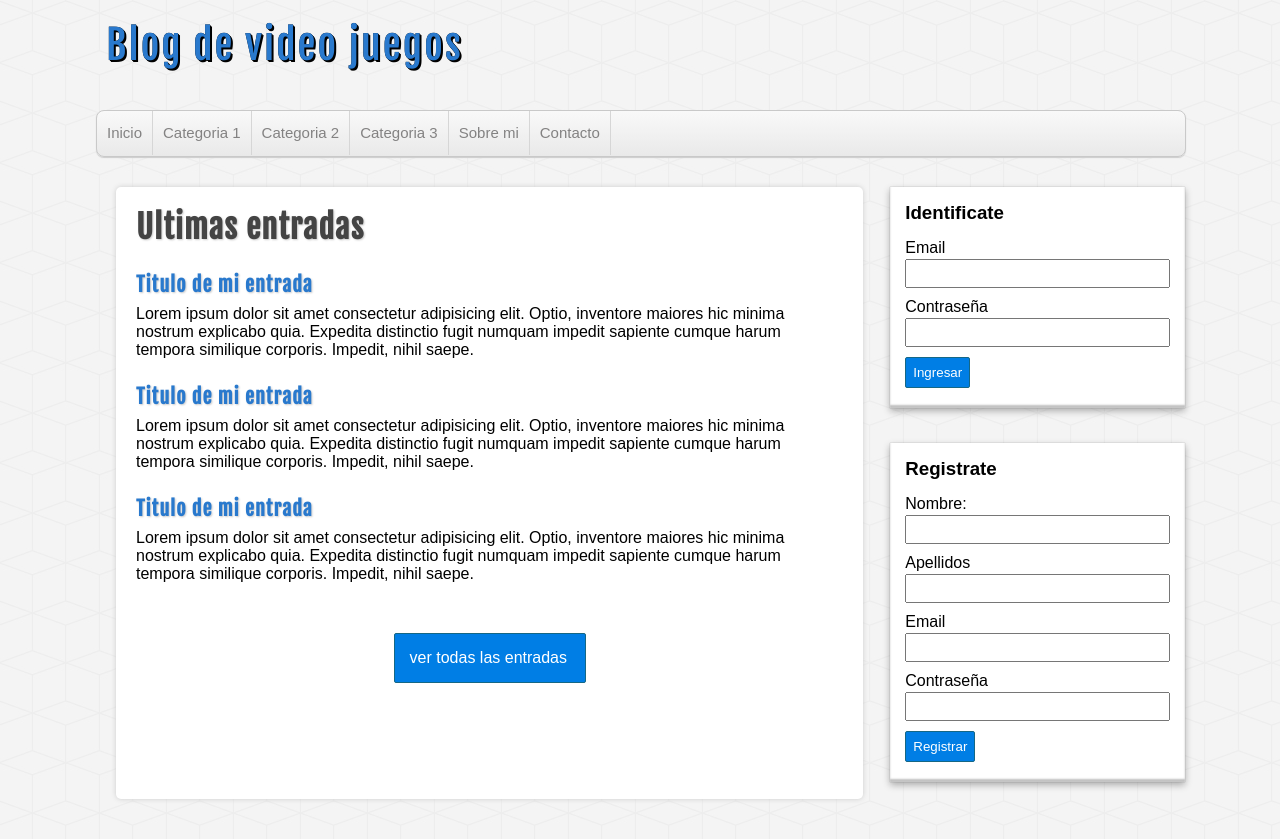
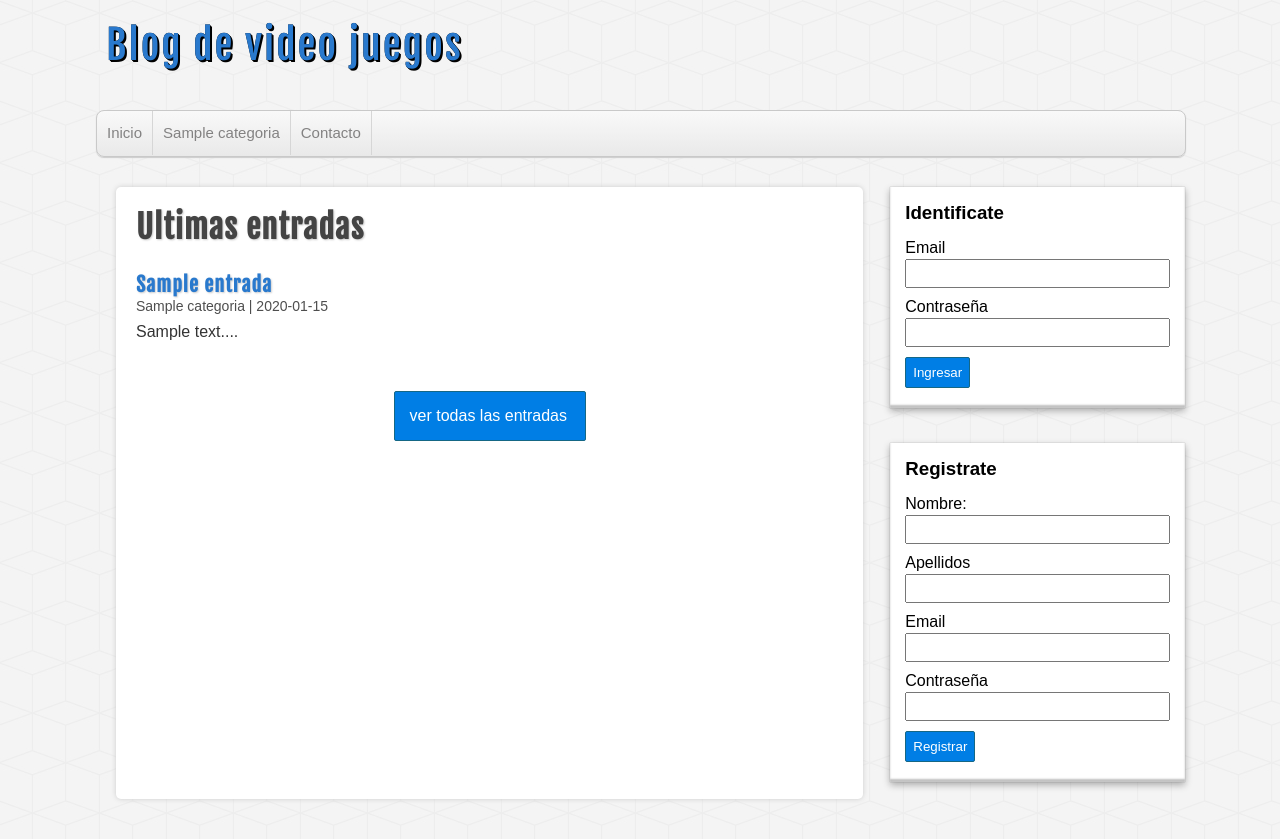
Before and after one commit to juan3232/project_php_mysql, a PHP site: page / in a window 1280 px wide. Shown: the top 839 px of the page. Run offline with PHP 8.4, Linux system fonts and the light colour scheme; tables that the repository leaves empty hold one stand-in row (values such as "Sample post").

Commit message:
esconder cosas

```diff
--- a/includes/cabecera.php
+++ b/includes/cabecera.php
@@ -1,4 +1,5 @@
 <?php require_once 'conexion.php'; ?>
+<?php require_once 'includes/helpers.php'; ?>
 
 <!DOCTYPE html>
 <html>
@@ -19,28 +20,24 @@
         </div>
 
         <!---Menu-->
+
         <nav id="menu">
             <ul>
                 <li>
                     <a href="index.php">Inicio</a>
                 </li>
-
+                <?php
+                    $categorias = conseguirCategorias($db);
+                    if(!empty($categorias)):
+                    while($categoria = mysqli_fetch_assoc($categorias)):
+                 ?>
                 <li>
-                    <a href="index.php">Categoria 1</a>
+                    <a href="categoria.php?id=<?=$categoria['id'] ?>"><?=$categoria['nombre']?></a>
                 </li>
-
-                <li>
-                    <a href="index.php">Categoria 2</a>
-                </li>
-
-                <li>
-                    <a href="index.php">Categoria 3</a>
-                </li>
-
-                <li>
-                    <a href="index.php">Sobre mi</a>
-                </li>
-
+                    <?php
+                    endwhile;
+                     endif;
+                    ?>
                 <li>
                     <a href="index.php">Contacto</a>
                 </li>
--- a/includes/lateral.php
+++ b/includes/lateral.php
@@ -1,18 +1,27 @@
-<?php require_once 'includes/helpers.php'; ?>
 <!---Barra lateral-->
 <aside id="sidebar">
 
-<?php if(isset($_SESSION['usuario'])): ?>
-		<div id="usuario-logueado" class="bloque">
-        <h3>Bienvenido, <?=$_SESSION['usuario']['nombre'].' '.$_SESSION['usuario']['apellidos'];?></h3>
-        <?php  var_dump($_SESSION['usuario']);  ?>
+    <?php if (isset($_SESSION['usuario'])) : ?>
+        <div id="usuario-logueado" class="bloque">
+            <h3>Bienvenido, <?= $_SESSION['usuario']['nombre'] . ' ' . $_SESSION['usuario']['apellidos']; ?></h3>
+            <!----Botones--->
+            <a href="cerrar.php" class="boton boton-verde">Crear entradas</a>
+            <a href="cerrar.php" class="boton ">Crear Categoria</a>
+            <a href="cerrar.php" class="boton boton-naranja">Mis datos</a>
+            <a href="cerrar.php" class="boton boton-rojo">cerrar cesion</a>
         </div>
-	<?php endif; ?>
+    <?php endif; ?>
 
+    <?php if (!isset($_SESSION['usuario'])) : ?>
     <div id="login.php" class="bloque">
         <h3>Identificate</h3>
         <form action="login.php" method="POST">
 
+            <?php if (isset($_SESSION['error_login'])) : ?>
+                <div id="alerta alerta-error">
+                     <?= $_SESSION['error_login'];?>
+                </div>
+            <?php endif; ?>
 
             <label for="email">Email</label>
             <input type="email" name="email">
@@ -66,4 +75,5 @@
 </form>
 <?php borrarErrores(); ?>
 </div>
+<?php  endif; ?>
 </aside>
--- a/index.php
+++ b/index.php
@@ -11,35 +11,27 @@ git pull -> descarga los cambios del remoto
 <!---caja principal-->
 <div id="principal">
     <h1>Ultimas entradas</h1>
+
+   <?php
+		$entradas = conseguirEntradas($db, true);
+		if(!empty($entradas)):
+			while($entrada = mysqli_fetch_assoc($entradas)):
+	?>
 				<article class="entrada">
-            <h2>Titulo de mi entrada</h2>
+					<a href="entrada.php?id=<?=$entrada['id']?>">
+						<h2><?=$entrada['titulo']?></h2>
+						<span class="fecha"><?=$entrada['categoria'].' | '.$entrada['fecha']?></span>
 						<p>
-                Lorem ipsum dolor sit amet consectetur adipisicing elit. Optio,
-                inventore maiores hic minima nostrum explicabo quia. Expedita distinctio fugit
-                numquam impedit sapiente
-                cumque harum tempora similique corporis. Impedit, nihil saepe.
+							<?=substr($entrada['descripcion'], 0, 20000)."..."?>
 						</p>
+					</a>
 				</article>
+	<?php
+			endwhile;
+		endif;
+	?>
 
-        <article class="entrada">
-            <h2>Titulo de mi entrada</h2>
-            <p>
-                Lorem ipsum dolor sit amet consectetur adipisicing elit. Optio,
-                inventore maiores hic minima nostrum explicabo quia. Expedita distinctio fugit
-                numquam impedit sapiente
-                cumque harum tempora similique corporis. Impedit, nihil saepe.
-            </p>
-        </article>
 
-        <article class="entrada">
-            <h2>Titulo de mi entrada</h2>
-            <p>
-                Lorem ipsum dolor sit amet consectetur adipisicing elit. Optio,
-                inventore maiores hic minima nostrum explicabo quia. Expedita distinctio fugit
-                numquam impedit sapiente
-                cumque harum tempora similique corporis. Impedit, nihil saepe.
-            </p>
-        </article>
 
     <div id="ver-todas">
         <a href="">ver todas las entradas</a>
```
Also changed, not shown: cerrar.php (added, +8 -0 lines), includes/helpers.php (+42 -0 lines). Lines whose indentation alone changed are shown as unchanged.
